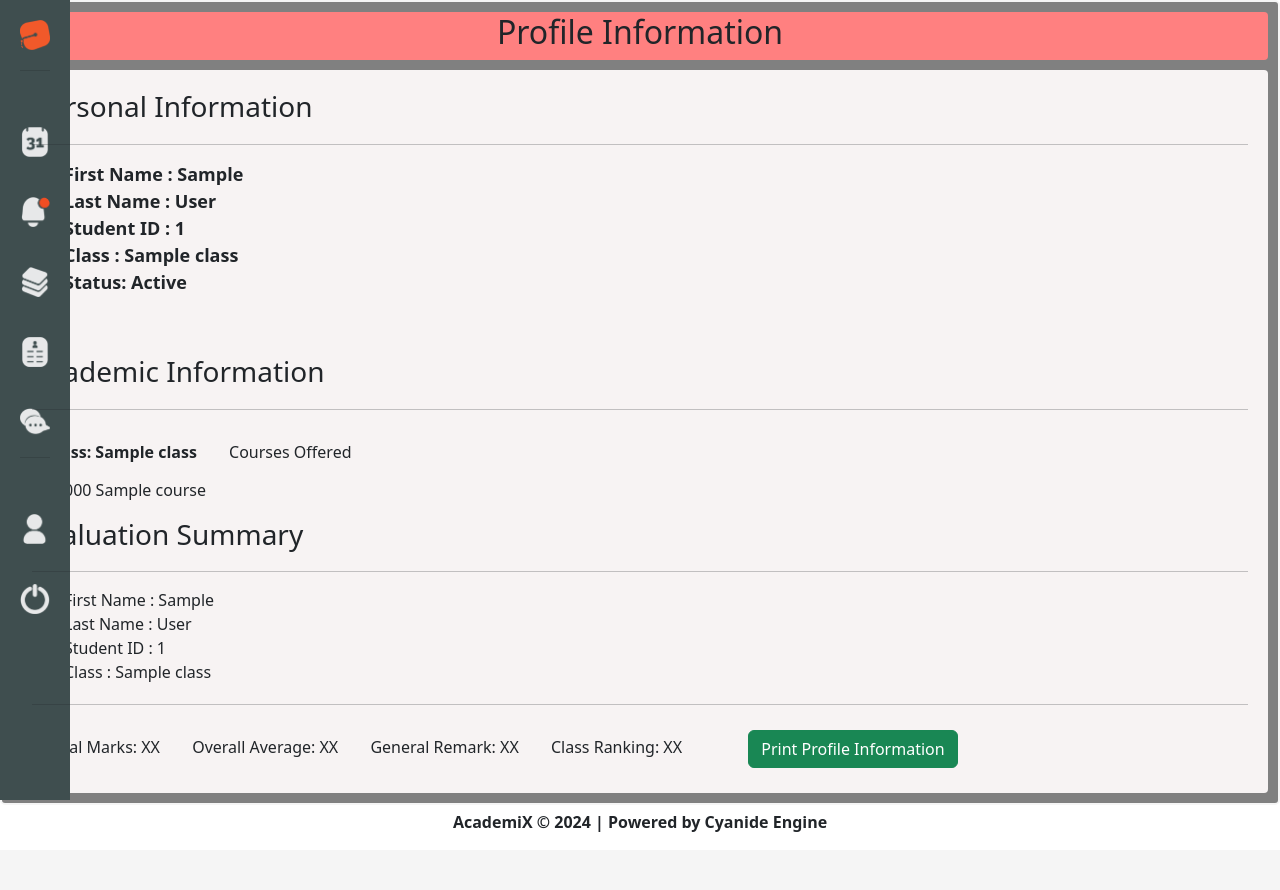
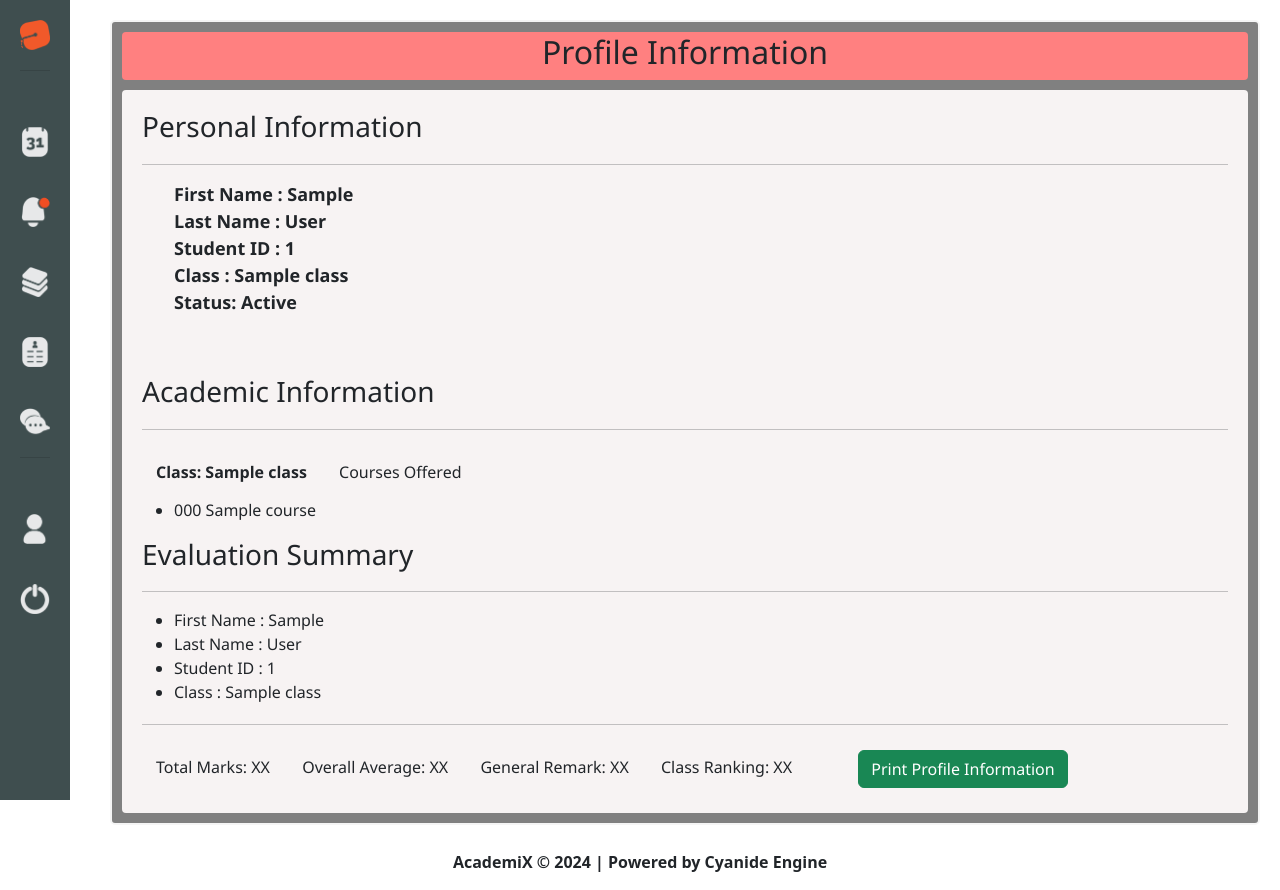
Before and after one commit to MATRIX30/AcademiX-Platform, a Flask app: page /student_profile/student_dashboard.html in a window 1280 px wide. Before the commit the page ends 832 px from the top, so only its background shows below. Run offline with Flask 3, Linux system fonts and the light colour scheme; a database or web service that is not in the repository returns one stand-in record (values such as "Sample title"); data that the repository does not hold is empty.

Commit message:
improve css for dashboard

```diff
--- a/web_framework/static/styles/dashboard.css
+++ b/web_framework/static/styles/dashboard.css
@@ -122,6 +122,14 @@ a > img {
 	color: #f7f3f3;
 }
 
+a > button {
+	border-radius: 15px;
+	border: 1px solid white;
+	background-color: #f54e4e;
+	padding: 10px;
+	color: #f7f3f3;
+}
+
 .gray {
 	background-color: gray;
 	border-radius: 50px;
@@ -140,8 +148,26 @@ a > img {
 	font-weight: 600;
 	font-family: 'Trebuchet MS', 'Lucida Sans Unicode', 'Lucida Grande', 'Lucida Sans', Arial, 'Lucida Sans', 'Lucida Sans Regular', 'Lucida Grande', 'Lucida Sans Unicode', Geneva, Verdana, sans-serif;
 }
+
+.fact_info{
+	display: grid;
+	grid-template-columns: auto;
+	align-items: center;
+	font-weight: 600;
+	font-family: 'Trebuchet MS', 'Lucida Sans Unicode', 'Lucida Grande', 'Lucida Sans', Arial, 'Lucida Sans', 'Lucida Sans Regular', 'Lucida Grande', 'Lucida Sans Unicode', Geneva, Verdana, sans-serif;
+}
 .footer {
 	text-align: center;
 	font-weight: 600;
 	margin: 5px;
 }
+
+.card-container{
+	display: grid;
+	grid-template-columns: 1fr ;
+	grid-template-rows: auto;
+    gap: 50px;
+    margin-left: 90px; /* Adjust margin-left to match the width of the nav bar */
+    padding: 20px;
+	font-family: 'Segoe UI', Tahoma, Geneva, Verdana, sans-serif;
+}
```
